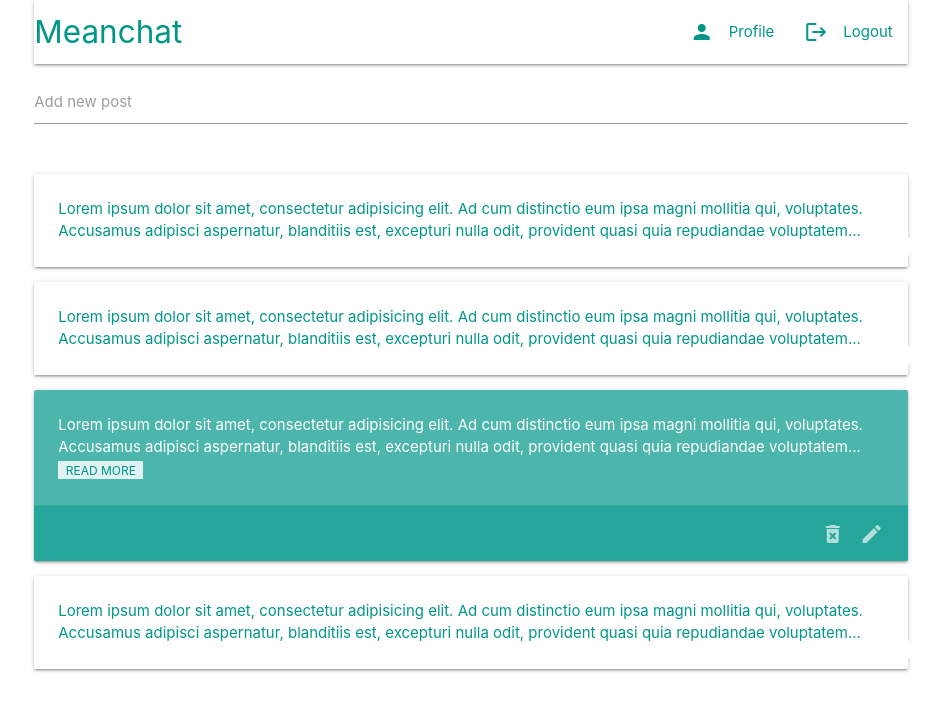
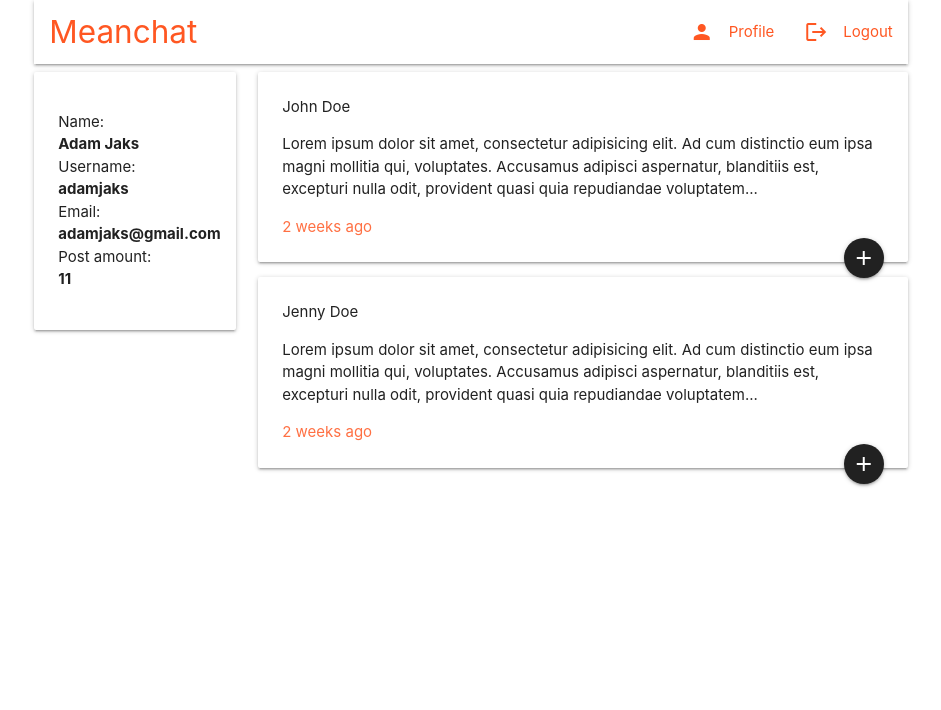
Before and after one commit to adamjaks/Meanchat, an Angular app in the folder angular-src/: page /profile in a window 1280 px wide. Shown: the top 710 px of the page, without its empty margins (169-1110 px from the left). Built offline with nearby package versions, Linux system fonts and the light colour scheme.

Commit message:
front base progress

```diff
--- a/angular-src/src/app/app.component.html
+++ b/angular-src/src/app/app.component.html
@@ -2,7 +2,7 @@
     <div class="row">
         <div class="col s12">
             <app-navbar></app-navbar>
-            <app-feed></app-feed>
+            <router-outlet></router-outlet>
         </div>
     </div>
 </div>
--- a/angular-src/src/app/app.module.ts
+++ b/angular-src/src/app/app.module.ts
@@ -1,25 +1,38 @@
-import { BrowserModule } from '@angular/platform-browser';
-import { NgModule } from '@angular/core';
-import { FormsModule } from '@angular/forms';
-import { HttpModule } from '@angular/http';
+import {BrowserModule} from '@angular/platform-browser';
+import {NgModule} from '@angular/core';
+import {FormsModule} from '@angular/forms';
+import {HttpModule} from '@angular/http';
+import {RouterModule, Routes} from '@angular/router';
+import {AppComponent} from './app.component';
+import {NavbarComponent} from './components/navbar/navbar.component';
+import {FeedComponent} from './components/feed/feed.component';
+import {UserProfileComponent} from './components/user-profile/user-profile.component';
 
-import { AppComponent } from './app.component';
-import { NavbarComponent } from './components/navbar/navbar.component';
-import { FeedComponent } from './components/feed/feed.component';
+const appRoutes: Routes = [
+    {path: '', component: FeedComponent},
+    {path: 'profile', component: UserProfileComponent}
+];
 
 @NgModule({
     declarations: [
         AppComponent,
         NavbarComponent,
         NavbarComponent,
-    FeedComponent
+        FeedComponent,
+        UserProfileComponent,
+        UserProfileComponent
     ],
     imports: [
         BrowserModule,
         FormsModule,
-    HttpModule
+        HttpModule,
+        RouterModule.forRoot(appRoutes)
 ],
 providers: [],
-  bootstrap: [AppComponent]
+    bootstrap
+:
+[AppComponent]
 })
-export class AppModule { }
+
+export class AppModule {
+}
--- a/angular-src/src/app/components/feed/feed.component.html
+++ b/angular-src/src/app/components/feed/feed.component.html
@@ -1,46 +1,73 @@
 <form>
     <div class="row">
-        <div class="input-field col s12">
+        <div class="input-field col s12 deep-orange-text">
             <textarea id="textarea2" class="materialize-textarea" data-length="280"></textarea>
-            <label for="textarea2">Add new post</label>
+            <label for="textarea2" class="deep-orange-text">Add new post</label>
         </div>
     </div>
 </form>
 
-<div class="card-panel">
-    <span class="teal-text">
+<div class="card-panel first">
+    <div class="post-details">
+        <div class="author-fullname">John Doe</div>
+        <p class="teaser">
             Lorem ipsum dolor sit amet, consectetur adipisicing elit. Ad cum distinctio eum ipsa magni mollitia qui,
             voluptates. Accusamus adipisci aspernatur, blanditiis est, excepturi nulla odit, provident quasi quia
             repudiandae voluptatem...
+        </p>
+        <span class="post-date deep-orange-text text-lighten-1">
+            2 weeks ago
         </span>
+    </div>
+    <a class="btn-floating btn-medium waves-effect waves-light grey darken-4 right">
+        <i class="material-icons">add</i>
+    </a>
 </div>
 
 <div class="card-panel">
-    <span class="teal-text">
+    <div class="post-details">
+        <div class="author-fullname">Jenny Doe</div>
+        <p class="teaser">
             Lorem ipsum dolor sit amet, consectetur adipisicing elit. Ad cum distinctio eum ipsa magni mollitia qui,
             voluptates. Accusamus adipisci aspernatur, blanditiis est, excepturi nulla odit, provident quasi quia
             repudiandae voluptatem...
+        </p>
+        <span class="post-date deep-orange-text text-lighten-1">
+            2 weeks ago
         </span>
     </div>
-
-<div class="card teal lighten-2">
-    <div class="card-content white-text">
-        <p>
-            Lorem ipsum dolor sit amet, consectetur adipisicing elit. Ad cum distinctio eum ipsa magni mollitia qui,
-            voluptates. Accusamus adipisci aspernatur, blanditiis est, excepturi nulla odit, provident quasi quia
-            repudiandae voluptatem... <span class="teal lighten-5 teal-text">read more</span>
-        </p>
-    </div>
-    <div class="card-action teal lighten-1">
-        <a href="#"><i class="material-icons teal-text text-lighten-4 right">mode_edit</i></a>
-        <a href="#"><i class="material-icons teal-text text-lighten-4 right">delete_forever</i></a>
-    </div>
+    <a class="btn-floating btn-medium waves-effect waves-light grey darken-4 right">
+        <i class="material-icons">add</i>
+    </a>
 </div>
 
-<div class="card-panel">
-        <span class="teal-text">
+<!--<div class="card deep-orange lighten-2">-->
+    <!--<div class="card-content white-text">-->
+        <!--<p>-->
+            <!--Lorem ipsum dolor sit amet, consectetur adipisicing elit. Ad cum distinctio eum ipsa magni mollitia qui,-->
+            <!--voluptates. Accusamus adipisci aspernatur, blanditiis est, excepturi nulla odit, provident quasi quia-->
+            <!--repudiandae voluptatem... <span class="deep-orange lighten-5 deep-orange-text">read more</span>-->
+        <!--</p>-->
+    <!--</div>-->
+    <!--<div class="card-action deep-orange lighten-1">-->
+        <!--<a href="#"><i class="material-icons deep-orange-text text-lighten-4 right">mode_edit</i></a>-->
+        <!--<a href="#"><i class="material-icons deep-orange-text text-lighten-4 right">delete_forever</i></a>-->
+    <!--</div>-->
+<!--</div>-->
+
+<div class="card-panel deep-orange lighten-2 white-text">
+    <div class="post-details">
+        <div class="author-fullname">Ann Smith</div>
+        <p class="teaser">
             Lorem ipsum dolor sit amet, consectetur adipisicing elit. Ad cum distinctio eum ipsa magni mollitia qui,
             voluptates. Accusamus adipisci aspernatur, blanditiis est, excepturi nulla odit, provident quasi quia
             repudiandae voluptatem...
+        </p>
+        <span class="post-date">
+            2 weeks ago
         </span>
     </div>
+    <a class="btn-floating btn-medium waves-effect waves-light grey darken-4 right">
+        <i class="material-icons">add</i>
+    </a>
+</div>
--- a/angular-src/src/app/components/feed/feed.component.scss
+++ b/angular-src/src/app/components/feed/feed.component.scss
@@ -1,7 +1,21 @@
-.card-content span { padding: .1rem .5rem; font-size: .8rem; text-transform: uppercase; }
-.card-panel { position: relative;
-  &:after { content: ''; display: block; width: 0; height: 0;
-    border-top: 10px solid transparent; border-bottom: 10px solid transparent; border-left: 10px solid white;
-    position: absolute; right: -10px; bottom: 10px; }
-  &.own:after { border-left: none; border-right: 10px solid white; left: -10px; right: auto; }
+form { margin-top: 2rem; }
+.input-field { border-color: #ff5722;
+  textarea { border-color: #ff5722;
+    &:focus { border-color: #ff5722; box-shadow: 0 1px 0 0 #ff5722; }
+  }
 }
+.card-panel { position: relative; margin: 2.4rem 0;
+  &.first { margin-top: 0; }
+}
+.author-avatar { width: 120px; height: 120px;
+  float: left; background-size: cover; background-position: center; position: absolute; left: 0; top: 0;
+  background-repeat: no-repeat;
+  &.own { border: 2px solid #ff8a65; }
+}
+.author-fullname { font: { size: .9rem; weight: 700; }}
+.teaser { padding: 0; margin: 0; font-size: .9rem; }
+.post-date { font: { size: .8rem; } }
+.management-menu { position: absolute; right: 0; top: 50%; transform: translateY(-50%); }
+.option-btn { width: 36px; height: 36px; text-align: center; position: relative;
+  i { position: absolute; top: 50%; left: 50%; transform: translate(-50%, -50%); }
+}
--- a/angular-src/src/app/components/navbar/navbar.component.html
+++ b/angular-src/src/app/components/navbar/navbar.component.html
@@ -1,9 +1,9 @@
 <nav class="white">
     <div class="nav-wrapper">
-        <a href="#" class="brand-logo teal-text">Meanchat</a>
+        <a [routerLink]="['/']" class="brand-logo deep-orange-text">Meanchat</a>
         <ul class="right hide-on-med-and-down">
-            <li><a href="sass.html" class="teal-text"><i class="material-icons left">person</i>Profile</a></li>
-            <li><a href="sass.html" class="teal-text"><i class="material-icons left">logout</i>Logout</a></li>
+            <li><a [routerLink]="['/profile']" class="deep-orange-text"><i class="material-icons left">person</i>Profile</a></li>
+            <li><a [routerLink]="['/']" class="deep-orange-text"><i class="material-icons left">logout</i>Logout</a></li>
         </ul>
     </div>
 </nav>
--- a/angular-src/src/app/components/navbar/navbar.component.scss
+++ b/angular-src/src/app/components/navbar/navbar.component.scss
@@ -1 +1 @@
-.avatar { width: 48px; height: 48px; }
+.nav-wrapper { padding-left: 1rem; }
--- /dev/null
+++ b/angular-src/src/app/components/user-profile/user-profile.component.html
@@ -0,0 +1,51 @@
+<div class="row">
+    <div class="col s3">
+        <div class="card-panel">
+            <ul>
+                <li>Name: <span>Adam Jaks</span></li>
+                <li>Username: <span>adamjaks</span></li>
+                <li>Email: <span>adamjaks@gmail.com</span></li>
+                <li>Post amount: <span>11</span></li>
+            </ul>
+        </div>
+    </div>
+    <div class="col s9">
+        <div class="card-panel first">
+            <div class="post-details">
+                <div class="author-fullname">John Doe</div>
+                <p class="teaser">
+                    Lorem ipsum dolor sit amet, consectetur adipisicing elit. Ad cum distinctio eum ipsa magni mollitia
+                    qui,
+                    voluptates. Accusamus adipisci aspernatur, blanditiis est, excepturi nulla odit, provident quasi
+                    quia
+                    repudiandae voluptatem...
+                </p>
+                <span class="post-date deep-orange-text text-lighten-1">
+            2 weeks ago
+        </span>
+            </div>
+            <a class="btn-floating btn-medium waves-effect waves-light grey darken-4 right">
+                <i class="material-icons">add</i>
+            </a>
+        </div>
+
+        <div class="card-panel">
+            <div class="post-details">
+                <div class="author-fullname">Jenny Doe</div>
+                <p class="teaser">
+                    Lorem ipsum dolor sit amet, consectetur adipisicing elit. Ad cum distinctio eum ipsa magni mollitia
+                    qui,
+                    voluptates. Accusamus adipisci aspernatur, blanditiis est, excepturi nulla odit, provident quasi
+                    quia
+                    repudiandae voluptatem...
+                </p>
+                <span class="post-date deep-orange-text text-lighten-1">
+            2 weeks ago
+        </span>
+            </div>
+            <a class="btn-floating btn-medium waves-effect waves-light grey darken-4 right">
+                <i class="material-icons">add</i>
+            </a>
+        </div>
+    </div>
+</div>
--- /dev/null
+++ b/angular-src/src/app/components/user-profile/user-profile.component.scss
@@ -0,0 +1,5 @@
+.card-panel {
+  ul li {
+    span { display: block; font-weight:700; }
+  }
+}
--- /dev/null
+++ b/angular-src/src/app/components/user-profile/user-profile.component.ts
@@ -0,0 +1,15 @@
+import { Component, OnInit } from '@angular/core';
+
+@Component({
+  selector: 'app-user-profile',
+  templateUrl: './user-profile.component.html',
+  styleUrls: ['./user-profile.component.scss']
+})
+export class UserProfileComponent implements OnInit {
+
+  constructor() { }
+
+  ngOnInit() {
+  }
+
+}
```
Also changed, not shown: 1 other file (tests, documents, lock files or other folders). Lines whose indentation alone changed are shown as unchanged.
